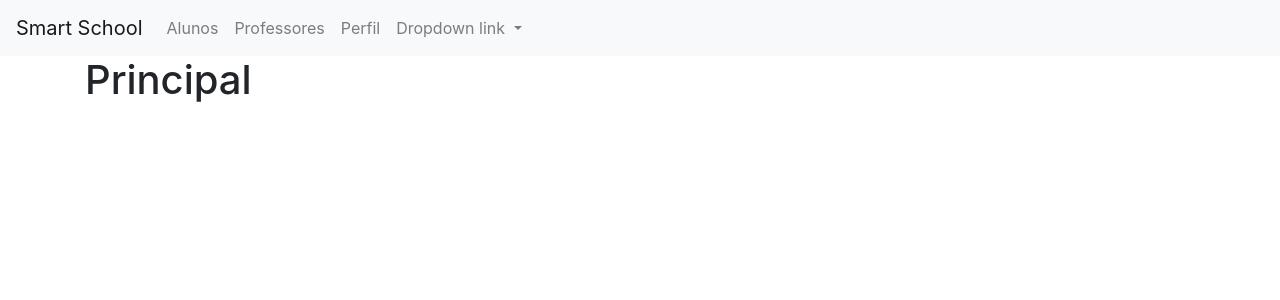
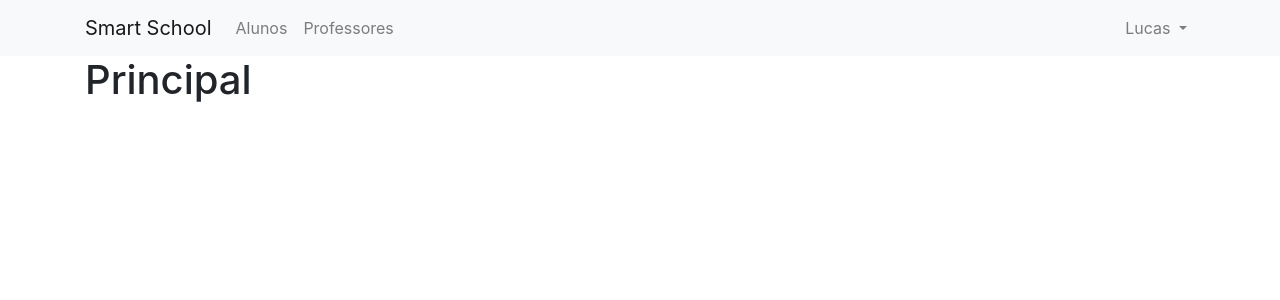
Before and after one commit to bymarreco/SmartSchoolTeste, an Angular app: page /dashboard in a window 1280 px wide. Shown: the top 300 px of the page. Built offline with nearby package versions, Linux system fonts and the light colour scheme.

Commit message:
Dropdown do navbar funcionando corretamente

```diff
--- a/package.json
+++ b/package.json
@@ -26,7 +26,7 @@
     "zone.js": "~0.10.2"
   },
   "devDependencies": {
-    "@angular-devkit/build-angular": "~0.1100.2",
+    "@angular-devkit/build-angular": "^0.1100.2",
     "@angular/cli": "~11.0.2",
     "@angular/compiler-cli": "~11.0.1",
     "@types/jasmine": "~3.6.0",
--- a/src/app/app.module.ts
+++ b/src/app/app.module.ts
@@ -1,3 +1,4 @@
+import { browser } from 'protractor';
 import { BrowserModule } from '@angular/platform-browser';
 import { NgModule } from '@angular/core';
 
@@ -9,6 +10,8 @@ import { PerfilComponent } from './perfil/perfil.component';
 import { DashboardComponent } from './dashboard/dashboard.component';
 import { NavComponent } from './nav/nav.component';
 import { TituloComponent } from './titulo/titulo.component';
+import { BsDropdownModule} from 'ngx-bootstrap/dropdown';
+import { BrowserAnimationsModule}from '@angular/platform-browser/animations';
 
 @NgModule({
   declarations: [
@@ -22,7 +25,9 @@ import { TituloComponent } from './titulo/titulo.component';
    ],
   imports: [
     BrowserModule,
-    AppRoutingModule
+    AppRoutingModule,
+    BsDropdownModule.forRoot(),
+    BrowserAnimationsModule
   ],
   providers: [],
   bootstrap: [AppComponent]
--- a/src/app/nav/nav.component.html
+++ b/src/app/nav/nav.component.html
@@ -1,29 +1,29 @@
 <nav class="navbar navbar-expand-lg navbar-light bg-light">
+ <div class="container">
   <a routerLink="dashboard" class="navbar-brand">Smart School</a>
   <button class="navbar-toggler" type="button" data-toggle="collapse" data-target="#navbarNavDropdown" aria-controls="navbarNavDropdown" aria-expanded="false" aria-label="Toggle navigation">
     <span class="navbar-toggler-icon"></span>
   </button>
   <div class="collapse navbar-collapse" id="navbarNavDropdown">
-    <ul class="navbar-nav">
+    <ul class="navbar-nav mr-auto">
       <li class="nav-item ">
         <a routerLink="alunos" routerLinkActive="active" class="nav-link">Alunos</a>
       </li>
       <li class="nav-item">
         <a routerLink="professores" routerLinkActive="active" class="nav-link">Professores</a>
       </li>
-      <li class="nav-item">
-        <a routerLink="perfil" routerLinkActive="active" class="nav-link">Perfil</a>
-      </li>
-      <li class="nav-item dropdown">
-        <a class="nav-link dropdown-toggle" href="#" id="navbarDropdownMenuLink" role="button" data-toggle="dropdown" aria-haspopup="true" aria-expanded="false">
-          Dropdown link
-        </a>
-        <div class="dropdown-menu" aria-labelledby="navbarDropdownMenuLink">
-          <a class="dropdown-item" href="#">Action</a>
-          <a class="dropdown-item" href="#">Another action</a>
-          <a class="dropdown-item" href="#">Something else here</a>
-        </div>
-      </li>
-    </ul>
+      </ul>
+      <ul class="navbar-nav" dropdown>
+        <li class="nav-item dropdown">
+          <a style="cursor: pointer;" id="button-basic" dropdownToggle class="nav-link dropdown-toggle" id="navbarDropdownMenuLink" role="button" data-toggle="dropdown" aria-haspopup="true" aria-expanded="false">
+            Lucas
+          </a>
+          <div id="dropdown-basic" *dropdownMenu class="dropdown-menu" aria-labelledby="navbarDropdownMenuLink">
+            <a routerLink="perfil" class="dropdown-item" href="#">Perfil</a>
+            <a class="dropdown-item" href="#">Sair</a>
+          </div>
+        </li>
+      </ul>
   </div>
+ </div>
 </nav>
```
Also changed, not shown: 1 other file (tests, documents, lock files or other folders).
